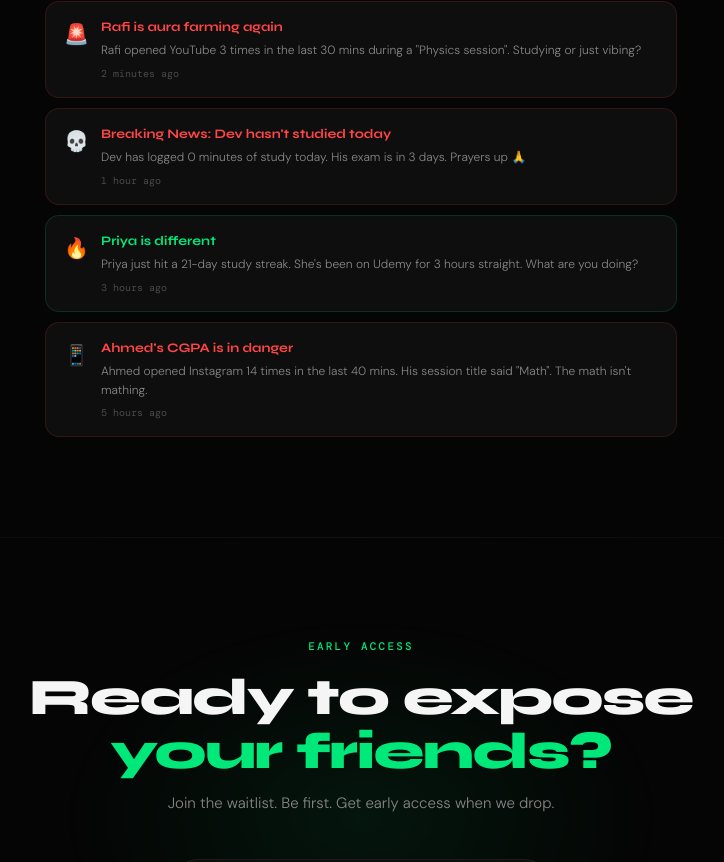
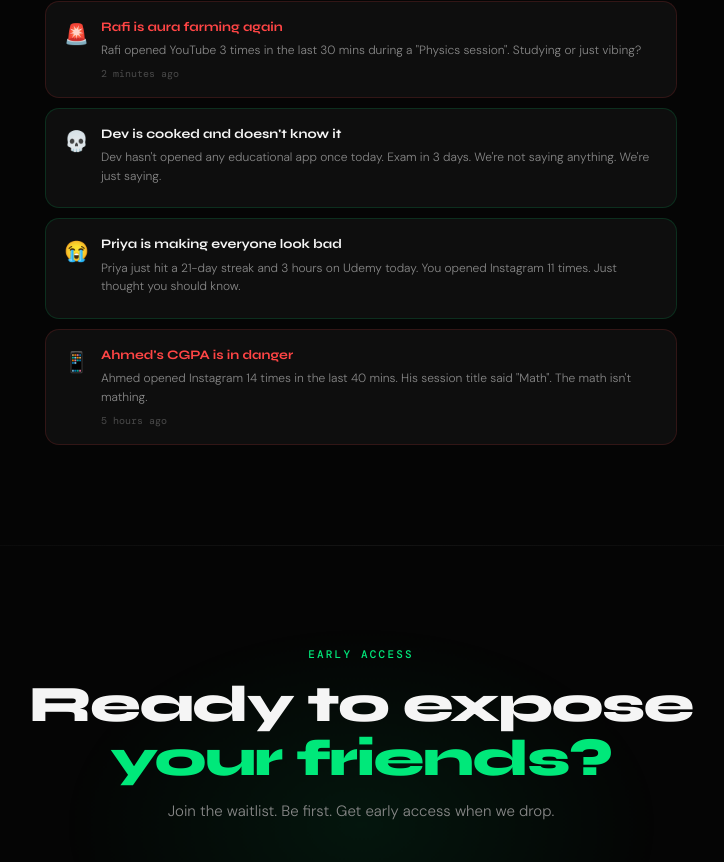
Before and after one commit to Yousuf-cse/circlen-web, a React (Vite) app: page / in a window 1280 px wide. Shown: the part 4177-5039 px from the top of the page, without its empty margins (279-1003 px from the left). Built offline with nearby package versions, Linux system fonts and the light colour scheme; a web font is replaced by a local one.

Commit message:
refactor: change some messege content in roastSection

```diff
--- a/src/section/RoastSection.tsx
+++ b/src/section/RoastSection.tsx
@@ -13,8 +13,8 @@ export default function RoastSection() {
 
   const roasts = [
     { r: true, icon: "🚨", title: "Rafi is aura farming again", titleColor: "var(--red)", body: "Rafi opened YouTube 3 times in the last 30 mins during a \"Physics session\". Studying or just vibing?", time: "2 minutes ago" },
-    { r: true, icon: "💀", title: "Breaking News: Dev hasn't studied today", titleColor: "var(--red)", body: "Dev has logged 0 minutes of study today. His exam is in 3 days. Prayers up 🙏", time: "1 hour ago" },
-    { r: false, icon: "🔥", title: "Priya is different", titleColor: "var(--green)", body: "Priya just hit a 21-day study streak. She's been on Udemy for 3 hours straight. What are you doing?", time: "3 hours ago" },
+   { icon: "💀", title: "Dev is cooked and doesn't know it", body: "Dev hasn't opened any educational app once today. Exam in 3 days. We're not saying anything. We're just saying." },
+    { icon: "😭", title: "Priya is making everyone look bad", body: "Priya just hit a 21-day streak and 3 hours on Udemy today. You opened Instagram 11 times. Just thought you should know." },
     { r: true, icon: "📱", title: "Ahmed's CGPA is in danger", titleColor: "var(--red)", body: "Ahmed opened Instagram 14 times in the last 40 mins. His session title said \"Math\". The math isn't mathing.", time: "5 hours ago" },
   ];
 
```
